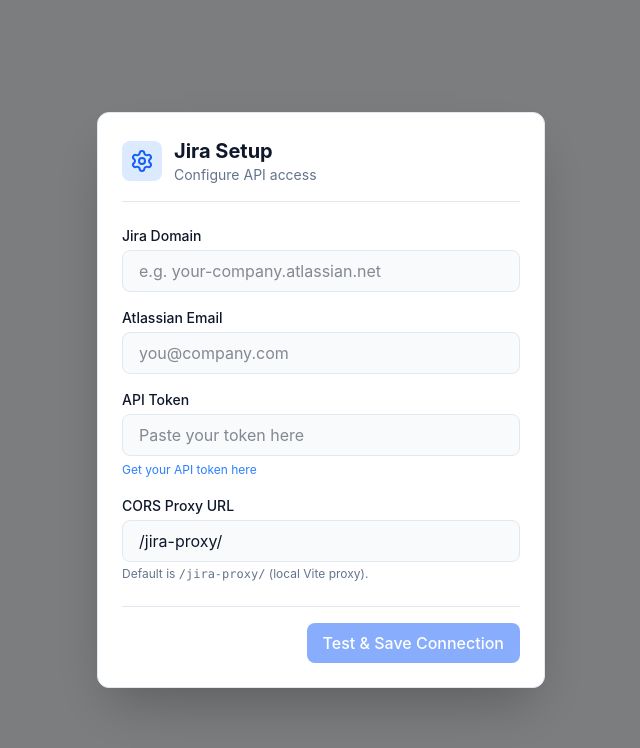
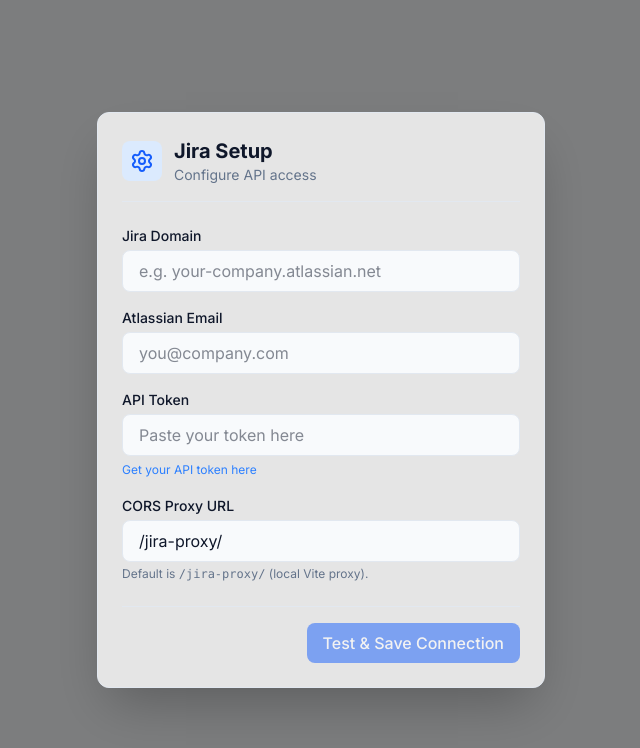
Before and after one commit to nfbrentano/jira-dashboard, a React (Vite) app: page / in a window 1280 px wide. Shown: the top 748 px of the page, without its empty margins (319-959 px from the left). Built offline with nearby package versions, Linux system fonts and the light colour scheme.

Commit message:
feat: implement glassmorphism UI, add Inter font, and update dashboard design tokens

```diff
--- a/index.html
+++ b/index.html
@@ -4,7 +4,13 @@
     <meta charset="UTF-8" />
     <link rel="icon" type="image/svg+xml" href="/favicon.svg" />
     <meta name="viewport" content="width=device-width, initial-scale=1.0" />
-    <title>temp-app</title>
+
+    <!-- Google Fonts: Inter -->
+    <link rel="preconnect" href="https://fonts.googleapis.com">
+    <link rel="preconnect" href="https://fonts.gstatic.com" crossorigin>
+    <link href="https://fonts.googleapis.com/css2?family=Inter:wght@300;400;500;600;700&display=swap" rel="stylesheet">
+
+    <title>Jira Dashboard</title>
   </head>
   <body>
     <div id="root"></div>
--- a/src/components/Dashboard/DashboardMain.tsx
+++ b/src/components/Dashboard/DashboardMain.tsx
@@ -102,7 +102,7 @@
       )}
 
       {/* Issues Table */}
-      <div className="bg-surface border border-border rounded-xl overflow-hidden shadow-sm">
+      <div className="bg-surface/80 backdrop-blur-md border border-border rounded-xl overflow-hidden shadow-sm hover:shadow-md transition-all duration-200">
         <div className="p-4 border-b border-border flex items-center justify-between">
           <h3 className="font-semibold text-text-main">Tarefas do Projeto</h3>
         </div>
--- a/src/components/Dashboard/KPICards.tsx
+++ b/src/components/Dashboard/KPICards.tsx
@@ -8,7 +8,7 @@
   if (isLoading) {
     return <div className="grid grid-cols-2 md:grid-cols-3 xl:grid-cols-6 gap-4 animate-pulse">
       {[...Array(6)].map((_, i) => (
-        <div key={i} className="bg-surface border border-border rounded-xl p-4 h-24"></div>
+        <div key={i} className="bg-surface/80 backdrop-blur-md border border-border rounded-xl p-4 h-24"></div>
       ))}
     </div>;
   }
@@ -51,7 +51,7 @@
   };
 
   return (
-    <div className="bg-surface border border-border rounded-xl p-4 flex flex-col justify-between hover:shadow-md transition-shadow">
+    <div className="bg-surface/80 backdrop-blur-md border border-border rounded-xl p-4 flex flex-col justify-between hover:shadow-lg hover:-translate-y-1 transition-all duration-200">
       <div className="flex justify-between items-start">
         <span className="text-sm font-medium text-text-muted">{title}</span>
         <div className={`p-2 rounded-lg ${colorMap[color] || colorMap.blue}`}>
--- a/src/components/GlobalFilters.tsx
+++ b/src/components/GlobalFilters.tsx
@@ -8,7 +8,7 @@
   const clearFilters = useFilterStore(state => state.clearFilters);
 
   return (
-    <div className="bg-surface border-b border-border p-4 sticky top-16 z-30 flex flex-wrap gap-4 items-center">
+    <div className="bg-surface/90 backdrop-blur-md border-b border-border p-4 sticky top-16 z-30 flex flex-wrap gap-4 items-center transition-colors duration-200">
       <div className="flex flex-col">
         <label className="text-xs font-semibold text-text-muted mb-1 uppercase tracking-wider">Project</label>
         <select
--- a/src/components/Header.tsx
+++ b/src/components/Header.tsx
@@ -21,7 +21,7 @@
   };
 
   return (
-    <header className="h-16 border-b border-border bg-surface px-6 flex items-center justify-between sticky top-0 z-40">
+    <header className="h-16 border-b border-border bg-surface/90 backdrop-blur-md px-6 flex items-center justify-between sticky top-0 z-40 transition-colors duration-200">
       <div className="flex items-center gap-3">
         <div className="p-2 bg-blue-600 rounded-lg text-white">
           <LayoutDashboard size={20} />
--- a/src/components/Sidebar.tsx
+++ b/src/components/Sidebar.tsx
@@ -11,7 +11,7 @@
 
 export const Sidebar: React.FC = () => {
   return (
-    <aside className="w-64 border-r border-border bg-surface h-[calc(100vh-4rem)] flex flex-col py-6 px-4 shrink-0">
+    <aside className="w-64 border-r border-border bg-surface/90 backdrop-blur-md h-[calc(100vh-4rem)] flex flex-col py-6 px-4 shrink-0 transition-colors duration-200">
       <nav className="space-y-1">
         {navItems.map((item) => {
           const Icon = item.icon;
--- a/src/index.css
+++ b/src/index.css
@@ -11,16 +11,17 @@
 @layer base {
   :root {
     --background: #f8fafc;
-    --surface: #ffffff;
+    --surface: rgba(255, 255, 255, 0.8);
     --border: #e2e8f0;
     --text-main: #0f172a;
     --text-muted: #64748b;
   }
 
   .dark {
-    --background: #0f172a;
-    --surface: #1e293b;
-    --border: #334155;
+    /* Tons de azul-ciano e roxo-lavanda para o fundo */
+    --background: #09090b; /* Very dark slate/blue */
+    --surface: rgba(15, 23, 42, 0.65); /* Glass surface */
+    --border: rgba(51, 65, 85, 0.5);
     --text-main: #f8fafc;
     --text-muted: #94a3b8;
   }
@@ -28,6 +29,7 @@
   body {
     background-color: var(--background);
     color: var(--text-main);
+    font-family: 'Inter', system-ui, -apple-system, sans-serif;
     -webkit-font-smoothing: antialiased;
     -moz-osx-font-smoothing: grayscale;
     transition-property: color, background-color, border-color, text-decoration-color, fill, stroke;
```
